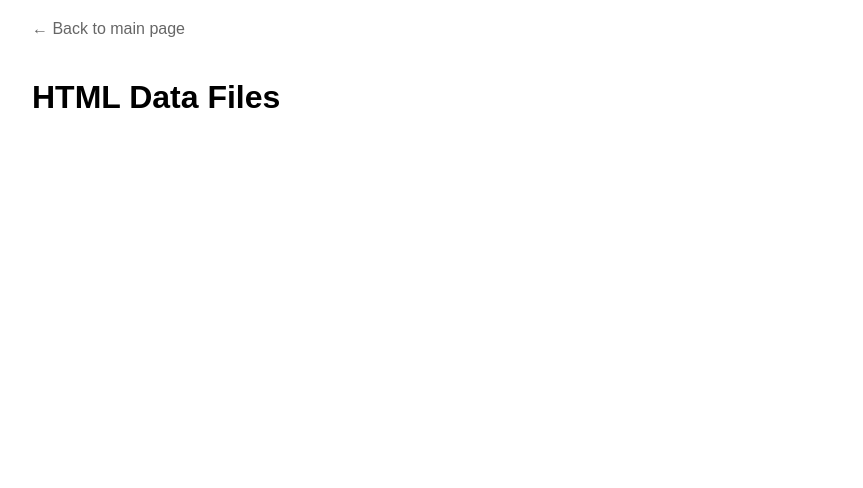
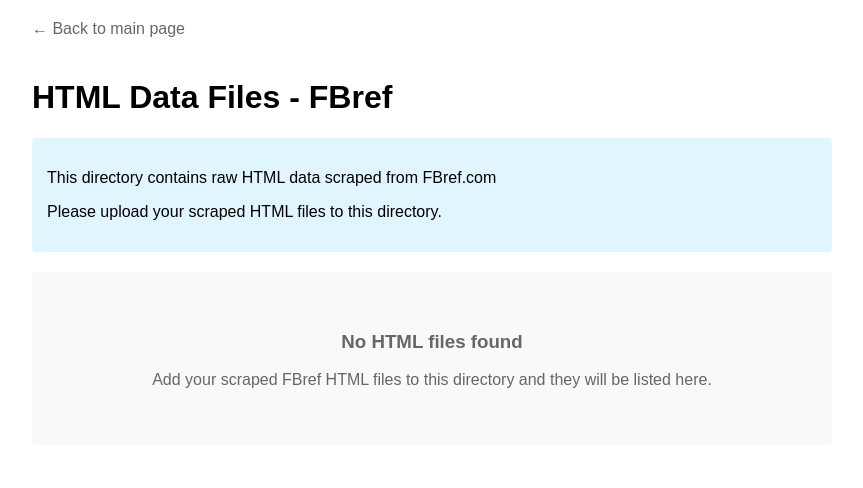
Before and after one commit to NamATruong/BigData.github.io, a plain HTML site: page fbref_html/index.html in a window 1280 px wide. Shown: the whole page, without its empty margins (208-1071 px from the left). Drawn offline with Linux system fonts and the light colour scheme.

Commit message:
Update index.html

```diff
--- a/fbref_html/index.html
+++ b/fbref_html/index.html
@@ -3,7 +3,7 @@
 <head>
     <meta charset="UTF-8">
     <meta name="viewport" content="width=device-width, initial-scale=1.0">
-    <title>HTML Data Files</title>
+    <title>HTML Data Files - FBref</title>
     <style>
         body {
             font-family: Arial, sans-serif;
@@ -37,13 +37,34 @@
         .back-link:hover {
             color: #333;
         }
+        .directory-info {
+            margin: 20px 0;
+            padding: 15px;
+            background-color: #e1f5fe;
+            border-radius: 4px;
+        }
+        .empty-message {
+            text-align: center;
+            padding: 40px;
+            color: #666;
+            background-color: #f8f9fa;
+            border-radius: 4px;
+            margin: 20px 0;
+        }
     </style>
 </head>
 <body>
     <a href="../" class="back-link">← Back to main page</a>
-    <h1>HTML Data Files</h1>
-    <ul class="file-list">
-        <!-- Files will be listed here -->
-    </ul>
+    <h1>HTML Data Files - FBref</h1>
+
+    <div class="directory-info">
+        <p>This directory contains raw HTML data scraped from FBref.com</p>
+        <p>Please upload your scraped HTML files to this directory.</p>
+    </div>
+
+    <div class="empty-message">
+        <h3>No HTML files found</h3>
+        <p>Add your scraped FBref HTML files to this directory and they will be listed here.</p>
+    </div>
 </body>
 </html>
```
